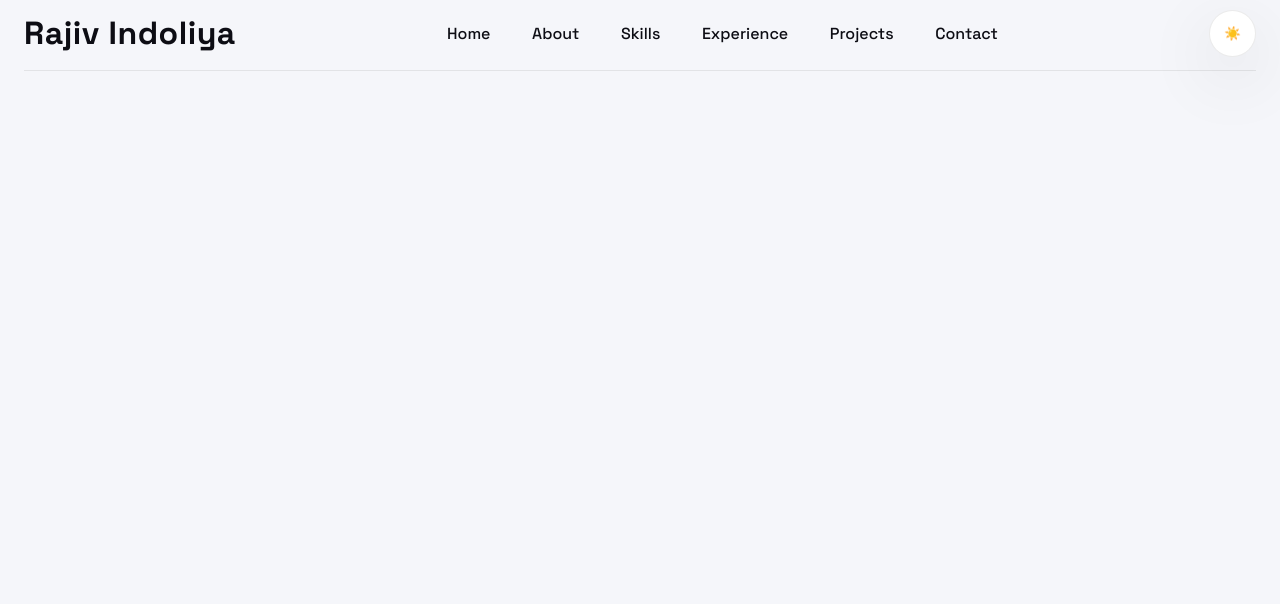
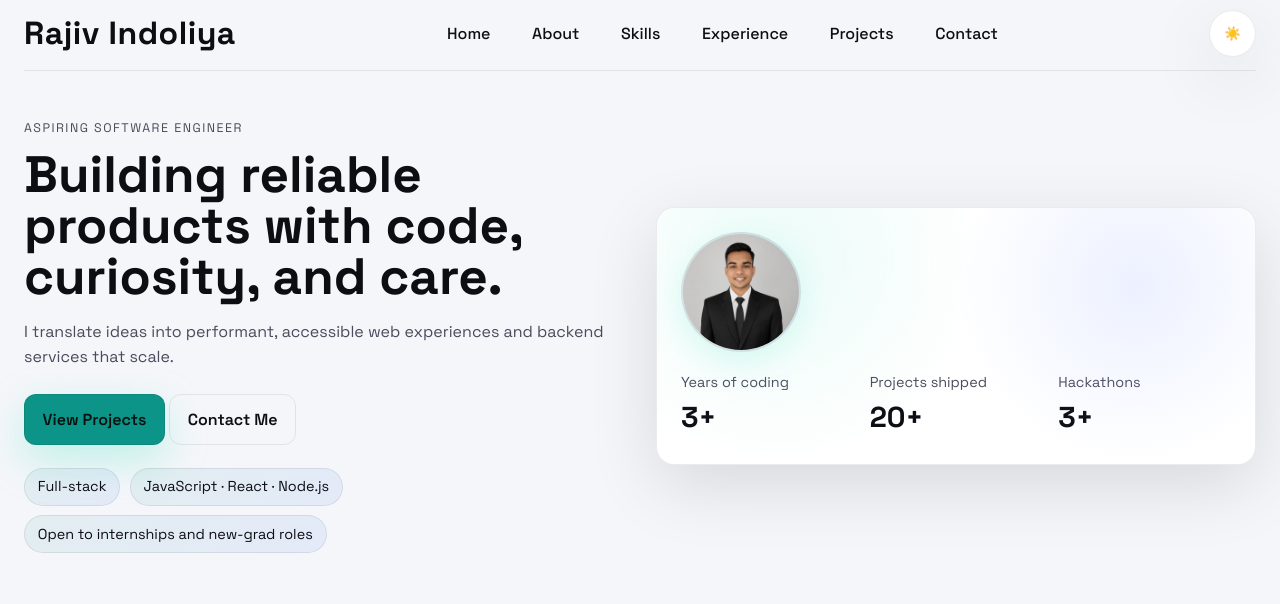
Before and after one commit to vagueman57/Rajiv_Portfolio_v2, a plain HTML site: page index.html in a window 1280 px wide. Drawn offline with Linux system fonts and the light colour scheme.

Commit message:
added home section

```diff
--- a/index.html
+++ b/index.html
@@ -35,6 +35,43 @@
       </button>
     </div>
   </header>
+  <main>
+    <section id="home" class="hero" aria-label="Home">
+      <div class="hero-text">
+        <p class="eyebrow">Aspiring Software Engineer</p>
+        <h1>Building reliable products with code, curiosity, and care.</h1>
+        <p class="lede">I translate ideas into performant, accessible web experiences and backend services that scale.</p>
+        <div class="cta-group">
+          <a class="btn primary" href="#projects">View Projects</a>
+          <a class="btn ghost" href="#contact">Contact Me</a>
+        </div>
+        <div class="meta">
+          <span>Full-stack</span>
+          <span>JavaScript · React · Node.js</span>
+          <span>Open to internships and new-grad roles</span>
+        </div>
+      </div>
+      <div class="hero-card" aria-label="Profile highlight">
+        <img src="images\portfolio-pic(2).png" alt="Rajiv Indoliya" class="profile-pic">
+        <div class="stats">
+          <div>
+            <p class="stat-label">Years of coding</p>
+            <p class="stat-value">3+</p>
+          </div>
+          <div>
+            <p class="stat-label">Projects shipped</p>
+            <p class="stat-value">20+</p>
+          </div>
+          <div>
+            <p class="stat-label">Hackathons</p>
+            <p class="stat-value">3+</p>
+          </div>
+        </div>
+      </div>
+    </section>
+
+
+  </main>
 
   <script src="script.js" defer></script>
 </body>
--- a/style.css
+++ b/style.css
@@ -167,6 +167,143 @@ button:hover {
   transform: translateY(1.2px);
 }
 
+/* main-> section - Home */
+.hero {
+  display: grid;
+  grid-template-columns: repeat(auto-fit, minmax(280px, 1fr));
+  gap: 2rem;
+  align-items: center;
+  padding: 3rem 0;
+  /* background-color: #4b4b5c; */
+}
+
+.hero-text h1 {
+  font-size: clamp(2rem, 4vw, 3.2rem);
+  line-height: 1;
+  margin: 0.6rem 0 1rem;
+}
+
+.hero .lede {
+  color: var(--muted);
+  max-width: 650px;
+  margin-bottom: 1.5rem;
+}
+
+.hero .meta {
+  display: flex;
+  flex-wrap: wrap;
+  gap: 0.6rem;
+  margin-top: 1.4rem;
+}
+
+.hero .meta span {
+  padding: 0.4rem 0.8rem;
+  border: 1px solid var(--border);
+  border-radius: 999px;
+  background: var(--gradient);
+  font-size: 0.9rem;
+}
+
+.eyebrow {
+  letter-spacing: 1.5px;
+  text-transform: uppercase;
+  font-size: 0.78rem;
+  color: var(--muted);
+}
+
+.btn {
+  display: inline-flex;
+  align-items: center;
+  justify-content: center;
+  gap: 0.3rem;
+  padding: 0.75rem 1.1rem;
+  border-radius: 12px;
+  border: 1px solid var(--border);
+  font-weight: 600;
+  text-decoration: none;
+  transition: transform 0.2s ease, box-shadow 0.3s ease, background 0.3s ease;
+}
+
+.btn.primary {
+  background: var(--primary);
+  color: #041210;
+  box-shadow: 0 15px 40px rgba(93, 228, 199, 0.35);
+}
+
+.btn.ghost {
+  background: transparent;
+  color: var(--text);
+}
+
+.btn.subtle {
+  background: var(--card);
+  color: var(--text);
+}
+
+.btn:hover {
+  transform: translateY(-1.5px);
+}
+
+.hero-card {
+  background: var(--card);
+  border: 1.5px solid var(--border);
+  border-radius: 18px;
+  padding: 1.5rem;
+  /* width: 90%; */
+  /* height: 90%; */
+  position: relative;
+  overflow: hidden;
+  box-shadow: var(--shadow);
+  /* background-color: #4b4b5c; */
+}
+
+.hero-card::before {
+  content: "";
+  position: absolute;
+  inset: 0;
+  background: radial-gradient(circle at 20% 20%, rgba(93, 228, 199, 0.12), transparent 40%),
+    radial-gradient(circle at 80% 30%, rgba(124, 155, 255, 0.14), transparent 35%);
+  pointer-events: none;
+}
+
+.profile-pic {
+  width: 120px;
+  height: 120px;
+  border-radius: 50%;
+  background: var(--gradient);
+  border: 2px solid var(--border);
+  margin-bottom: 1.2rem;
+  object-fit: cover;
+  display: block;
+  box-shadow: 0 10px 30px rgba(93, 228, 199, 0.2);
+  transition: transform 0.3s ease, box-shadow 0.3s ease;
+  position: relative;
+  z-index: 1;
+}
+
+.profile-pic:hover {
+  transform: scale(1.2);  /* Slight zoom on hover */
+  box-shadow: 0 15px 40px rgba(93, 228, 199, 0.4);  /* Enhanced glow */
+}
+
+.stats {
+  display: grid;
+  grid-template-columns: repeat(auto-fit, minmax(120px, 1fr));
+  gap: 1rem;
+}
+
+.stat-label {
+  color: var(--muted);
+  font-size: 0.9rem;
+}
+
+.stat-value {
+  font-size: 1.8rem;
+  font-weight: 700;
+}
+
+
+
 @media (max-width: 895px) and (min-width: 791px) {
   .name{
     line-height: 1.2;
```
Also changed, not shown: images/portfolio-pic(2).png (added).
